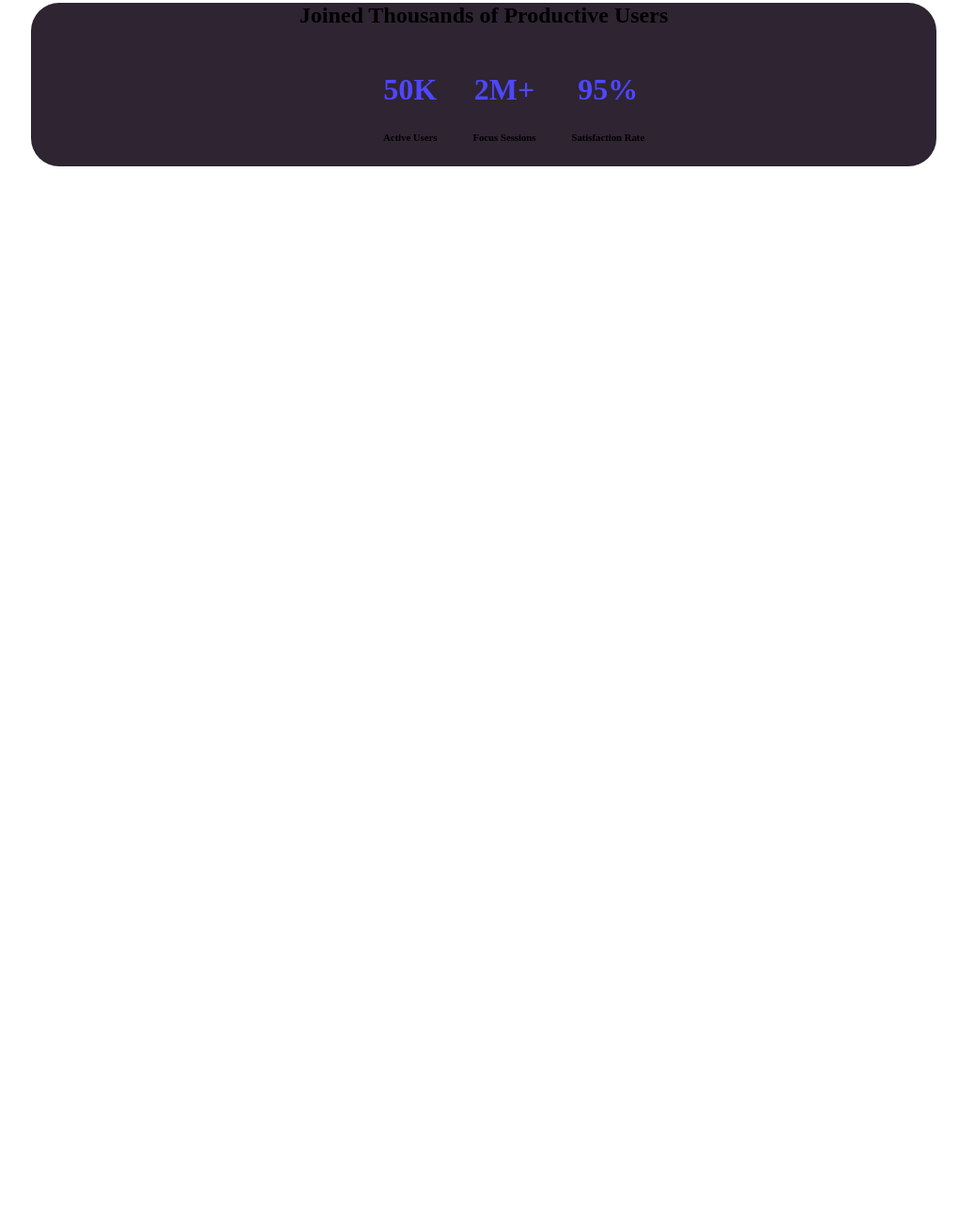
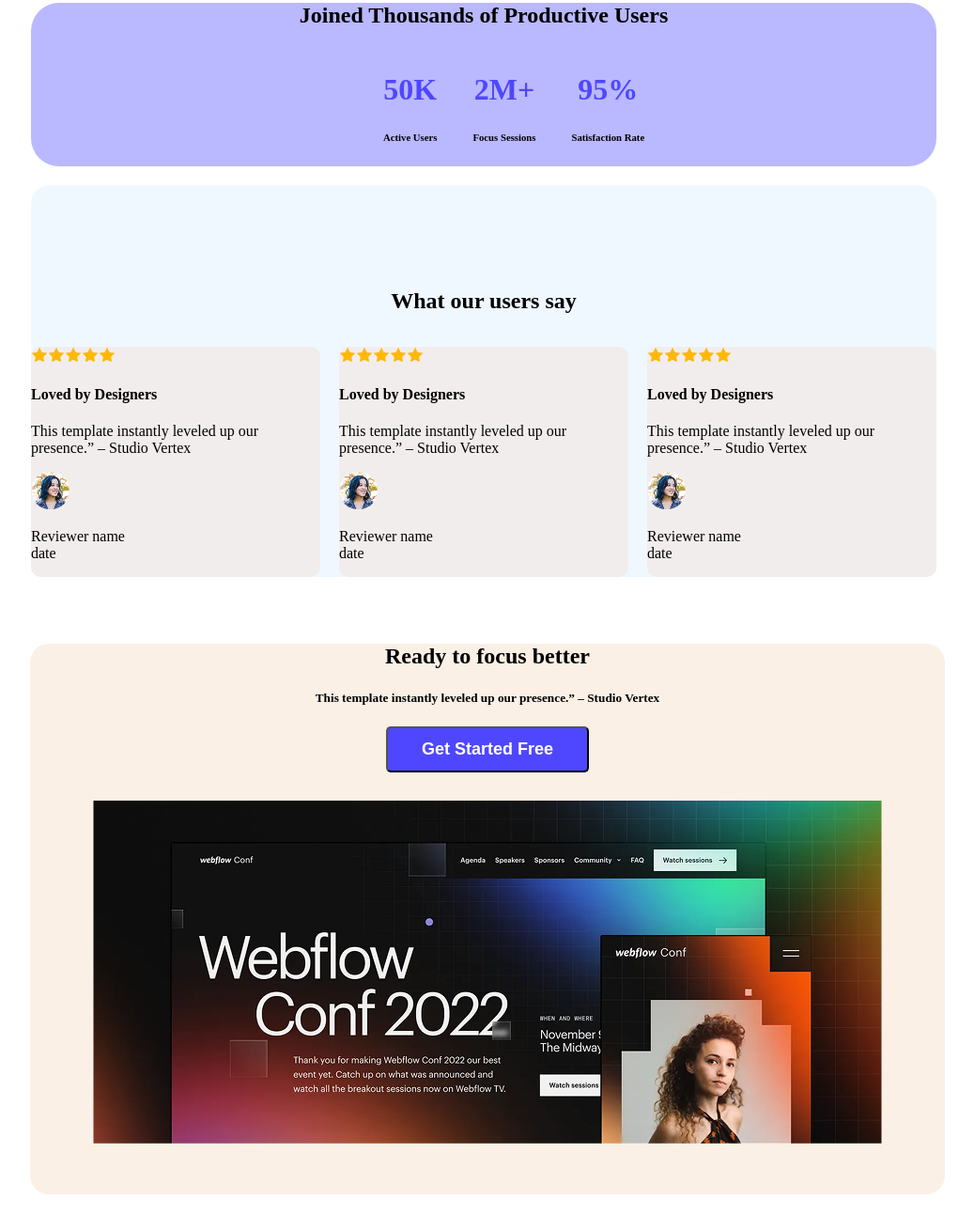
Before and after one commit to Ovishek344/my-first-assignment, a plain HTML site: page index.html in a window 1280 px wide. Shown: the part 1159-2469 px from the top of the page at 94% size, without its empty margins (116-1153 px from the left). Before the commit the page ends 1344 px from the top, so only its background shows below. Drawn offline with Linux system fonts and the light colour scheme.

Commit message:
added another two section of body

```diff
--- a/index.html
+++ b/index.html
@@ -46,6 +46,40 @@
    </div>
 
 </section>
+<section class="section-three" >
+    <h2 class="section-three-title">What our users say</h2>
+    <div class="review">
+    <!--.people*3>img*5+h4.people title+p.people-description+img+p.small -->
+     <div class="people">
+        <img src="Assets/icon-star.png" alt=""><img src="Assets/icon-star.png" alt=""><img src="Assets/icon-star.png" alt=""><img src="Assets/icon-star.png" alt=""><img src="Assets/icon-star.png" alt="">
+        <h4 class="people-title">Loved by Designers</h4>
+        <p class="people-description">This template instantly leveled up our presence.” – Studio Vertex</p>
+        <img src="Assets/avatar.png" alt="">
+        <p class="small">Reviewer name <br>date</p>
+     </div>
+     <div class="people">
+        <img src="Assets/icon-star.png" alt=""><img src="Assets/icon-star.png" alt=""><img src="Assets/icon-star.png" alt=""><img src="Assets/icon-star.png" alt=""><img src="Assets/icon-star.png" alt="">
+        <h4 class="people-title">Loved by Designers</h4>
+        <p class="people-description">This template instantly leveled up our presence.” – Studio Vertex</p>
+        <img src="Assets/avatar.png" alt="">
+        <p class="small">Reviewer name <br>date</p>
+     </div>
+     <div class="people">
+        <img src="Assets/icon-star.png" alt=""><img src="Assets/icon-star.png" alt=""><img src="Assets/icon-star.png" alt=""><img src="Assets/icon-star.png" alt=""><img src="Assets/icon-star.png" alt="">
+        <h4 class="people-title">Loved by Designers</h4>
+        <p class="people-description">This template instantly leveled up our presence.” – Studio Vertex</p>
+        <img src="Assets/avatar.png" alt="">
+        <p class="small">Reviewer name <br>date</p>
+     </div>
+    </div>
+
+</section>
+<section class="section-four">
+    <h1 class="section4-title">Ready to focus better</h1>
+    <h5 class="section4-description">This template instantly leveled up our presence.” – Studio Vertex</h5>
+    <a href=""><button class="btn-primary">Get Started Free</button></a><br>
+    <img class="img" src="Assets/wc-big.png" alt="">
+</section>
     </main>
     <footer>
 
--- a/styles/style.css
+++ b/styles/style.css
@@ -78,10 +78,47 @@ img{
 }
 .section-two-styles{
     border-radius: 30px;
-    background-color: #2e2432;
+    background-color: #BAB8FF;
     border-width: 800px;
     margin-left: 141px;
     margin-right: 159px;
-
-
 }
+.section-three-title{
+    text-align: center;
+    padding-top: 110px;
+}
+.review{
+    display: flex;
+    gap: 20px;
+    padding-top: 15px;
+}
+.section-three{
+    margin-left: 141px;
+    margin-right: 159px;
+    border-width: 800px;
+    background-color: aliceblue;
+    border-radius: 20px;
+}
+.people{
+    background-color: #F2EDED;
+    border-radius: 10px;
+}
+/* setion-four-style */
+.section-four{
+    text-align: center;
+    margin-top: 71px;
+    margin-left: 140px;
+    margin-right: 150px;
+    margin-bottom: 71px;
+    background-color: linen;
+    border-radius: 20px;
+}
+.img{ padding-top: 30px;
+padding-bottom: 50px;
+border-bottom-left-radius: 25px;}
+.section4-title{
+    font-weight: 900;
+}
+.section4-description{
+    color: #000000;
+}
```
